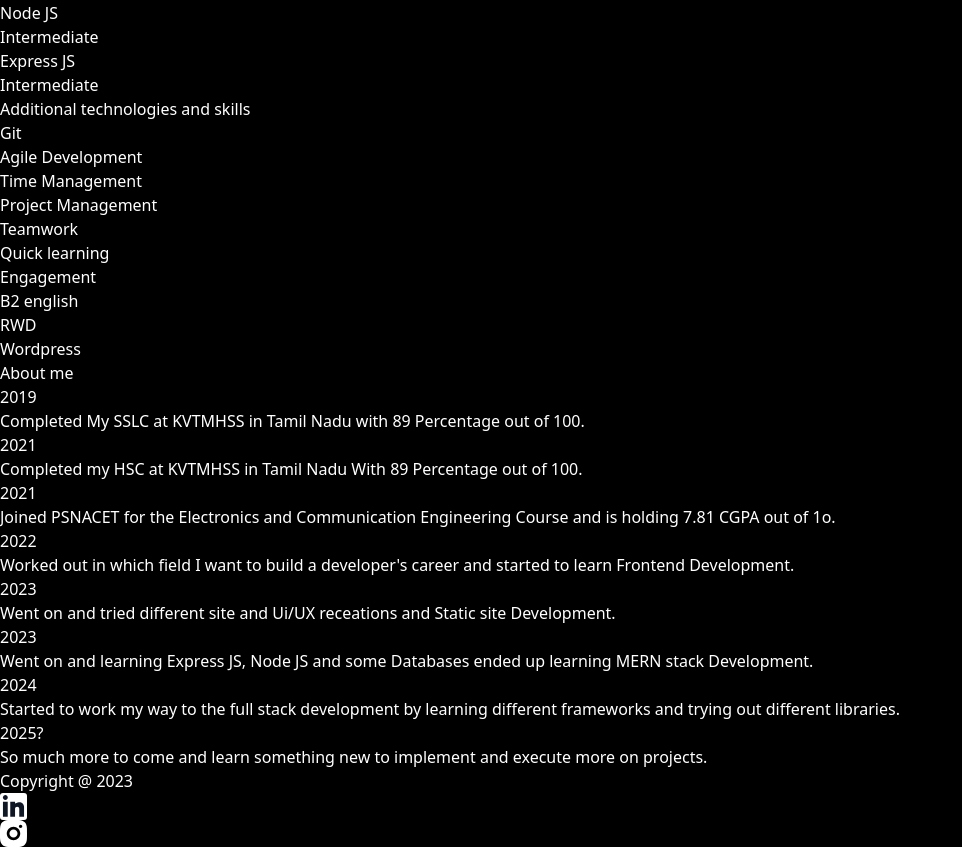
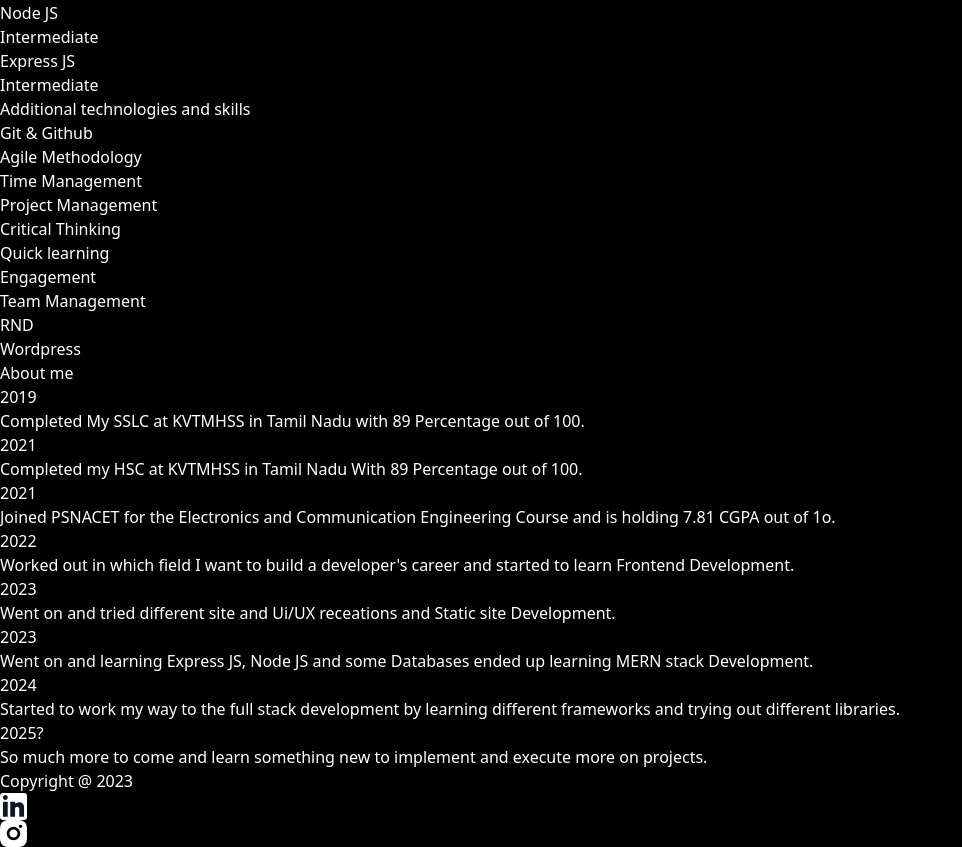
Before and after one commit to kishore-s-n/modern-portfolio, a React (Vite) app: page / in a window 1280 px wide. Shown: the part 4560-5407 px from the top of the page, without its empty margins (0-962 px from the left). Built offline with nearby package versions, Linux system fonts and the light colour scheme.

Commit message:
Chores: made some changes in about me section

```diff
--- a/src/App.jsx
+++ b/src/App.jsx
@@ -235,12 +235,12 @@ function App() {
             <div className="flex flex-col sm:flex-row gap-4 sm:gap-28 mt-12 w-[80%]">
               <div>
                 <p className="font-bold before:w-4 before:h-4 before:bg-gradient-to-t before:from-blue-500 before:to-cyan-500 before:block before:rounded-full before:mt-1 before:-left-6 before:absolute relative left-5">
-                  Git
+                  Git & Github
                 </p>
               </div>
               <div>
                 <p className="font-bold before:w-4 before:h-4 before:bg-gradient-to-t before:from-blue-500 before:to-cyan-500 before:block before:rounded-full before:mt-1 before:-left-6 before:absolute relative left-5">
-                  Agile Development
+                  Agile Methodology
                 </p>
               </div>
               <div>
@@ -255,7 +255,7 @@ function App() {
               </div>
               <div>
                 <p className="font-bold before:w-4 before:h-4 before:bg-gradient-to-t before:from-blue-500 before:to-cyan-500 before:block before:rounded-full before:mt-1 before:-left-6 before:absolute relative left-5">
-                  Teamwork
+                  Critical Thinking
                 </p>
               </div>
               <div>
@@ -271,13 +271,11 @@ function App() {
                 </p>
               </div>
               <div>
-                <p className="font-bold before:w-4 before:h-4 before:bg-gradient-to-t before:from-blue-500 before:to-cyan-500 before:block before:rounded-full before:mt-1 before:-left-6 before:absolute relative left-5">
-                  B2 english
-                </p>
+                <p className="font-bold before:w-4 before:h-4 before:bg-gradient-to-t before:from-blue-500 before:to-cyan-500 before:block before:rounded-full before:mt-1 before:-left-6 before:absolute relative left-5">Team Management</p>
               </div>
               <div>
                 <p className="font-bold before:w-4 before:h-4 before:bg-gradient-to-t before:from-blue-500 before:to-cyan-500 before:block before:rounded-full before:mt-1 before:-left-6 before:absolute relative left-5">
-                  RWD
+                  RND
                 </p>
               </div>
               <div>
```
